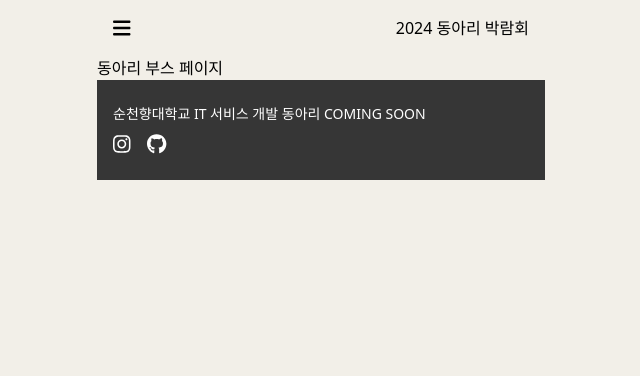
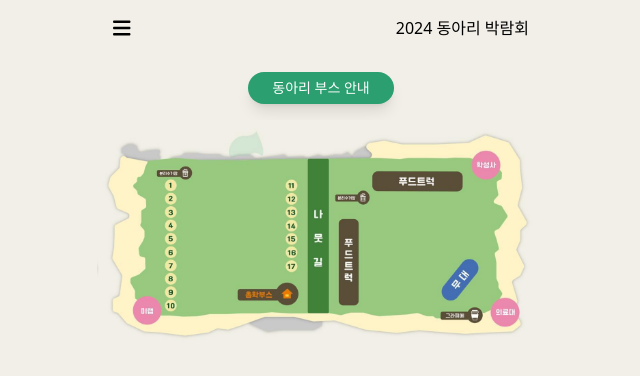
Before and after one commit to Antraxmin/sch-club-fair, a Next.js app: page /booth in a window 1280 px wide. Shown: the top 376 px of the page, without its empty margins (319-959 px from the left). Built offline with nearby package versions, Linux system fonts and the light colour scheme.

Commit message:
feat: 부스 지도 이미지 추가

```diff
--- a/components/common/Layout.tsx
+++ b/components/common/Layout.tsx
@@ -21,7 +21,7 @@ export default function Layout({ children }: LayoutProps) {
   return (
     <div className="bg-[#F2EFE8] min-h-screen">
       <div className="h-full max-w-md mx-auto ">
-        <div className="h-screen flex flex-col">
+        <div className="h-screen">
           <div className="flex items-center justify-between p-4">
             <div>
               <FontAwesomeIcon
@@ -41,7 +41,6 @@ export default function Layout({ children }: LayoutProps) {
             />
           )}
           <div>{children}</div>
-          <Footer />
         </div>
       </div>
     </div>
--- a/pages/booth/index.tsx
+++ b/pages/booth/index.tsx
@@ -1,3 +1,22 @@
+import Image from "next/image";
+
 export default function BoothPage() {
-  return <>동아리 부스 페이지</>;
+  return (
+    <>
+      <div className="mt-4 flex flex-col items-center">
+        <div className="bg-[#2B9F70] text-white text-sm py-1.5 px-6 rounded-full shadow-lg mb-4">
+          <span>동아리 부스 안내</span>
+        </div>
+        <div className="w-full h-full ">
+          <Image
+            src={"/img/map.png"}
+            layout="responsive"
+            width={100}
+            height={100}
+            alt={""}
+          />
+        </div>
+      </div>
+    </>
+  );
 }
```
Also changed, not shown: public/img/map.png (added).
